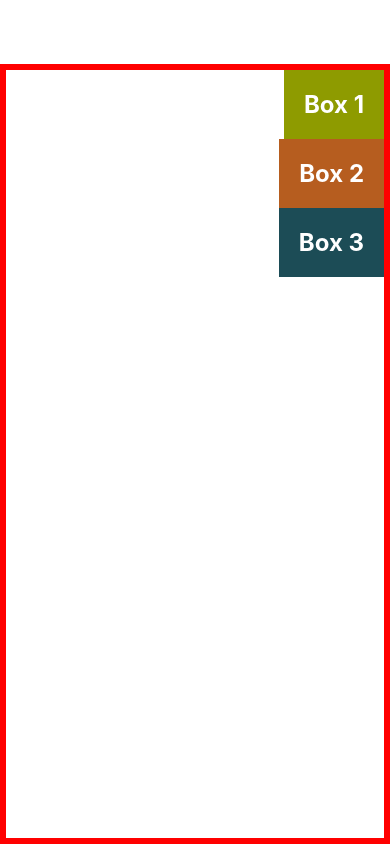
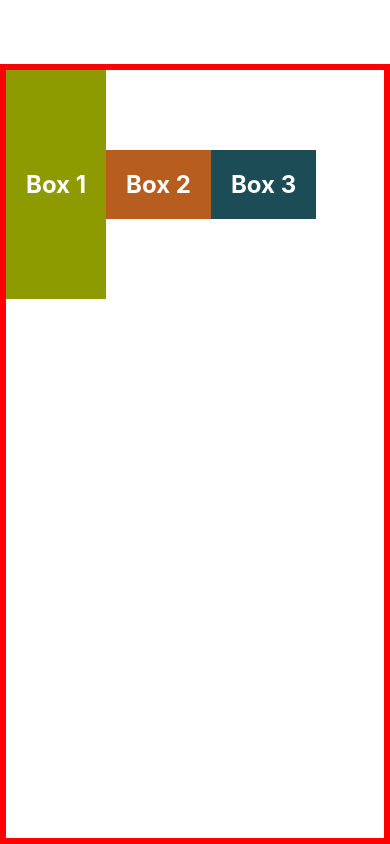
Before and after one commit to anhartasman/rn_layout, a React Native app: screen / in a window 390 px wide. Built offline with nearby package versions, Linux system fonts and the light colour scheme.

Commit message:
Align baseline

```diff
--- a/App.js
+++ b/App.js
@@ -10,6 +10,7 @@ export default function App() {
       <Box
         style={{
           backgroundColor: "#8e9b00",
+          paddingVertical: 100,
         }}
       >
         Box 1
@@ -63,7 +64,8 @@ export default function App() {
 const styles = StyleSheet.create({
   container: {
     flex: 1,
-    alignItems: "flex-end",
+    flexDirection: "row",
+    alignItems: "baseline",
     marginTop: 64,
     borderWidth: 6,
     borderColor: "red",
```
